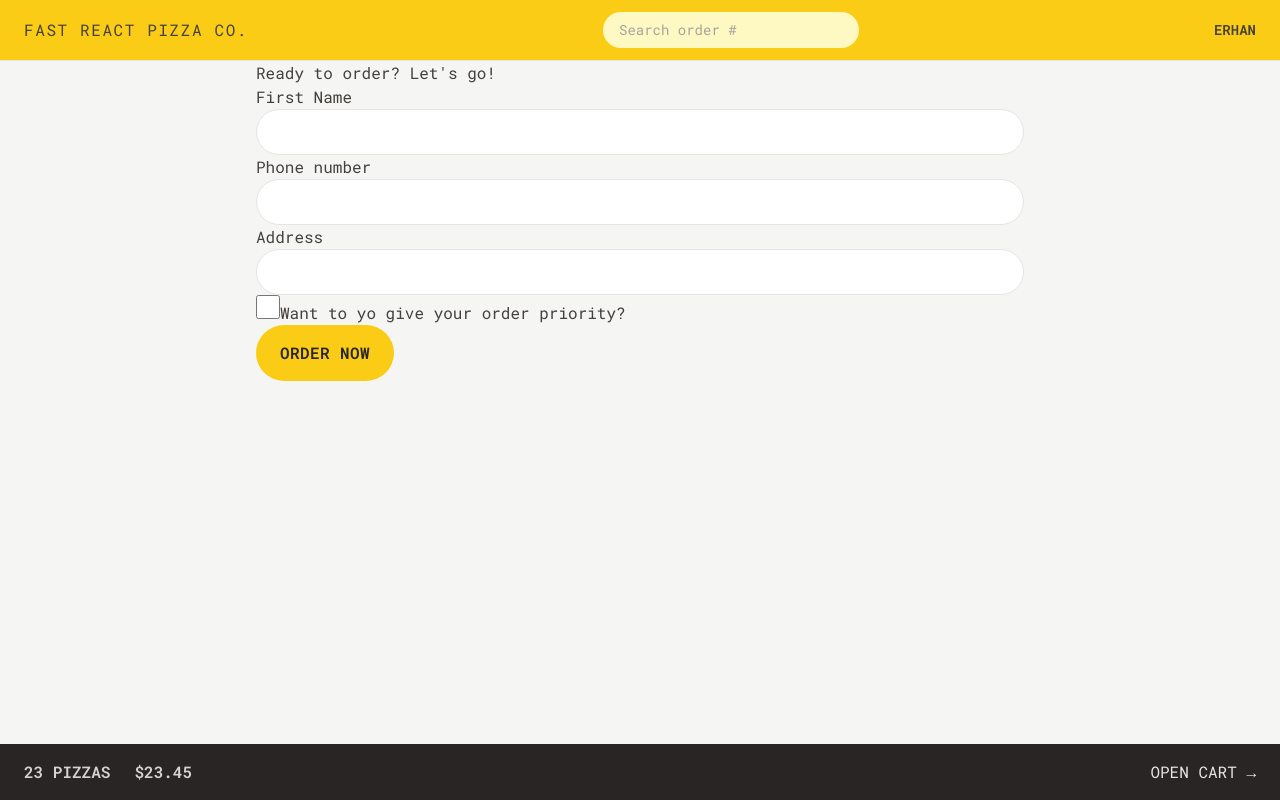
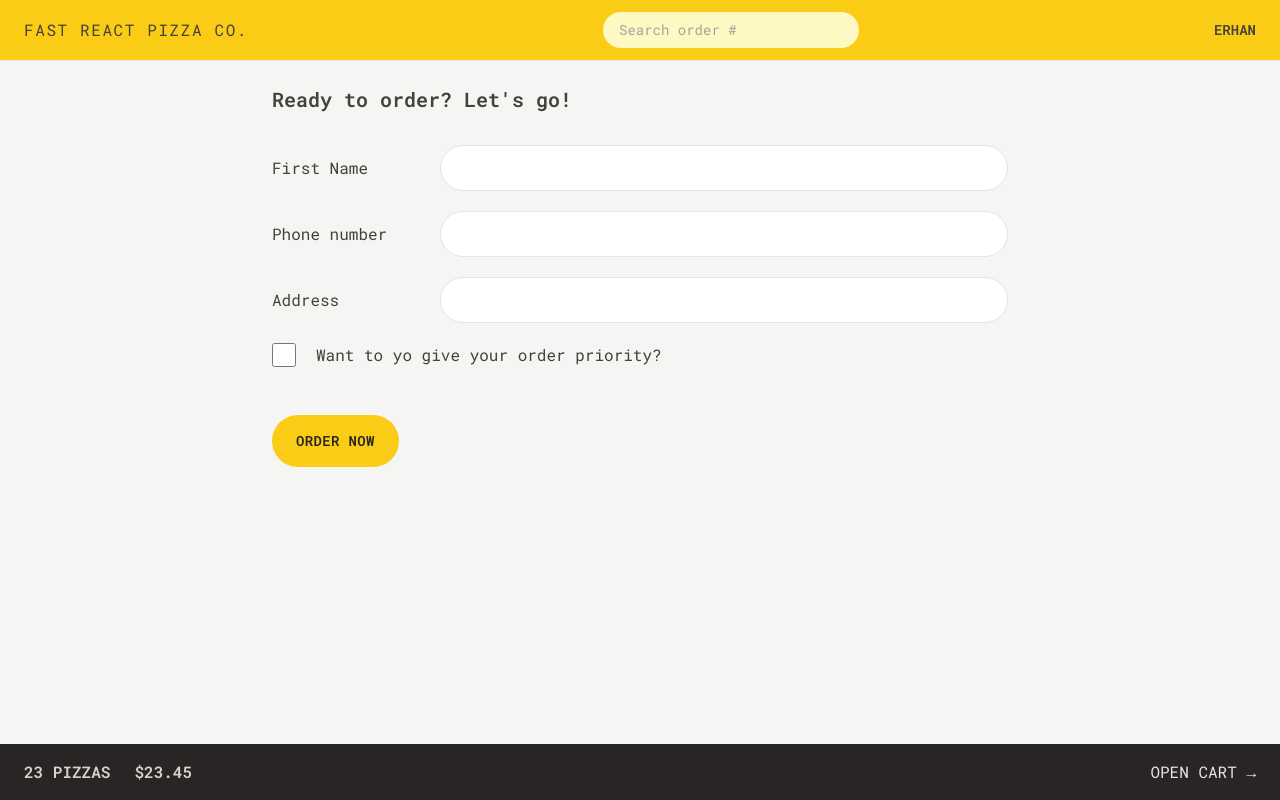
Before and after one commit to erhanertem/App-fast-react-pizza, a React (Vite) app: page /order/new in a window 1280 px wide. Built offline with nearby package versions, Linux system fonts and the light colour scheme.

Commit message:
Add styling to order section

```diff
--- a/src/features/order/CreateOrder.jsx
+++ b/src/features/order/CreateOrder.jsx
@@ -1,7 +1,6 @@
 /* eslint-disable react-refresh/only-export-components */
 /* eslint-disable react/no-unescaped-entities */
 /* eslint-disable no-unused-vars */
-import { useState } from 'react';
 import { Form, redirect, useActionData, useNavigation } from 'react-router-dom';
 import { createOrder } from '../../services/apiRestaurant';
 import Button from '../../ui/Button';
@@ -47,35 +46,41 @@
   const cart = fakeCart;
 
   return (
-    <div>
-      <h2>Ready to order? Let's go!</h2>
+    <div className="px-4 py-6">
+      <h2 className="mb-8 text-xl font-semibold">Ready to order? Let's go!</h2>
 
       {/* <form> */}
       {/* IN ORDER TO MAKE FORM PLAY NICELY WITH REACT-ROUTER IN ACTIONS SUCH AS 'POST', 'PATCH', 'DELETE', WE HAVE TO USE THE FORM COMPONENT PROVIDED BY REACT-ROUTER-DOM */}
       {/* <Form method="POST" action="/order/new"> */}
       {/* NO NEED TO SPECIFY THE ROUTE AS IT SNAPS TO CURRENT ACTION ROUTE AUTOMATICALLY */}
       <Form method="POST">
-        <div>
-          <label>First Name</label>
-          <input className="input" type="text" name="customer" required />
+        <div className="mb-5 flex flex-col gap-2 sm:flex-row sm:items-center">
+          <label className="sm:basis-40">First Name</label>
+          <div className="grow">
+            <input className="input" type="text" name="customer" required />
+          </div>
         </div>
 
-        <div>
-          <label>Phone number</label>
-          <div>
+        <div className="mb-5 flex flex-col gap-2 sm:flex-row sm:items-center">
+          <label className="sm:basis-40">Phone number</label>
+          <div className="grow">
             <input className="input" type="tel" name="phone" required />
+            {formErrors?.phone && (
+              <p className="mt-2 rounded-md bg-red-100 p-2 text-xs text-red-700">
+                {formErrors.phone}
+              </p>
+            )}
           </div>
-          {formErrors?.phone && <p>{formErrors.phone}</p>}
         </div>
 
-        <div>
-          <label>Address</label>
-          <div>
+        <div className="mb-5 flex flex-col gap-2 sm:flex-row sm:items-center">
+          <label className="sm:basis-40">Address</label>
+          <div className="grow">
             <input className="input" type="text" name="address" required />
           </div>
         </div>
 
-        <div>
+        <div className="mb-12 flex items-center gap-5">
           <input
             className="h-6 w-6 accent-yellow-400 focus:outline-none focus:ring focus:ring-yellow-400 focus:ring-offset-2"
             type="checkbox"
--- a/src/ui/Button.jsx
+++ b/src/ui/Button.jsx
@@ -3,13 +3,13 @@
 /* eslint-disable react/prop-types */
 function Button({ children, disabled, to, type }) {
   const base =
-    'inline-block rounded-full tracking-wide bg-yellow-400 font-semibold uppercase text-stone-800 transition-colors duration-300 hover:bg-yellow-300 focus:bg-yellow-300 focus:outline-none focus:ring focus:ring-yellow-300 focus:ring-offset-2 disabled:cursor-not-allowed';
+    'inline-block text-sm rounded-full tracking-wide bg-yellow-400 font-semibold uppercase text-stone-800 transition-colors duration-300 hover:bg-yellow-300 focus:bg-yellow-300 focus:outline-none focus:ring focus:ring-yellow-300 focus:ring-offset-2 disabled:cursor-not-allowed';
 
   const styles = {
     primary: base + ' px-4 py-3 sm:px-6 sm:py-4',
     small: base + '  px-3 py-2 md:px-5 md:py-2 text-xs',
     secondary:
-      'inline-block rounded-full border-2 border-stone-300 font-semibold uppercase tracking-wide text-stone-400 transition-colors duration-300 hover:bg-stone-300 hover:text-stone-800 focus:text-stone-800 focus:bg-stone-300 focus:outline-none focus:ring focus:ring-stone-200 focus:ring-offset-2 disabled:cursor-not-allowed px-4 py-2.5 sm:px-6 sm:py-3.5',
+      'inline-block text-sm rounded-full border-2 border-stone-300 font-semibold uppercase tracking-wide text-stone-400 transition-colors duration-300 hover:bg-stone-300 hover:text-stone-800 focus:text-stone-800 focus:bg-stone-300 focus:outline-none focus:ring focus:ring-stone-200 focus:ring-offset-2 disabled:cursor-not-allowed px-4 py-2.5 sm:px-6 sm:py-3.5',
   };
 
   if (to)
```
